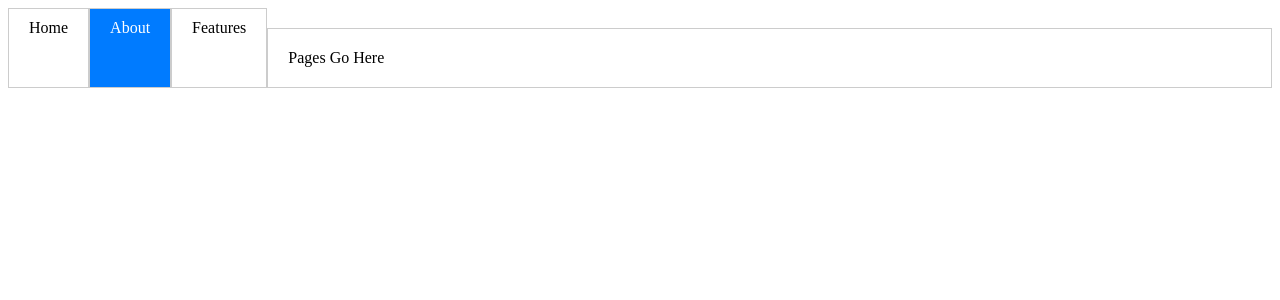
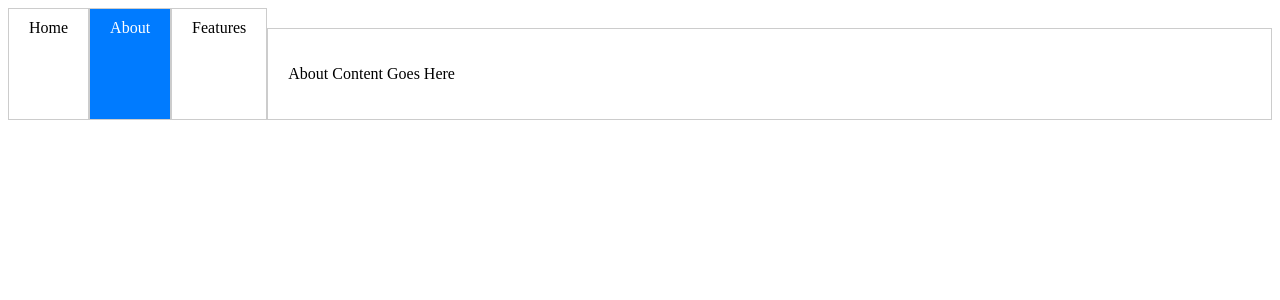
Before and after one commit to acciojob/React-Components-Tabs-anitha-anii, a React app: page / in a window 1280 px wide. Both pictures are taken after a click on the element "About". Shown: the top 300 px of the page. Built offline with nearby package versions, Linux system fonts and the light colour scheme.

Commit message:
'changes'

```diff
--- a/src/components/App.js
+++ b/src/components/App.js
@@ -32,11 +32,12 @@ function App(){
         Features
       </div>
       <div className="viewport">
-        Pages Go Here
+        {activeTab === 'Home' && <p>Home Content Goes Here</p>}
+        {activeTab === 'About' && <p>About Content Goes Here</p>}
+        {activeTab === 'Features' && <p>Features Content Goes Here</p>}
       </div>
     </div>
   );
 };
 
-
 export default App;
```
